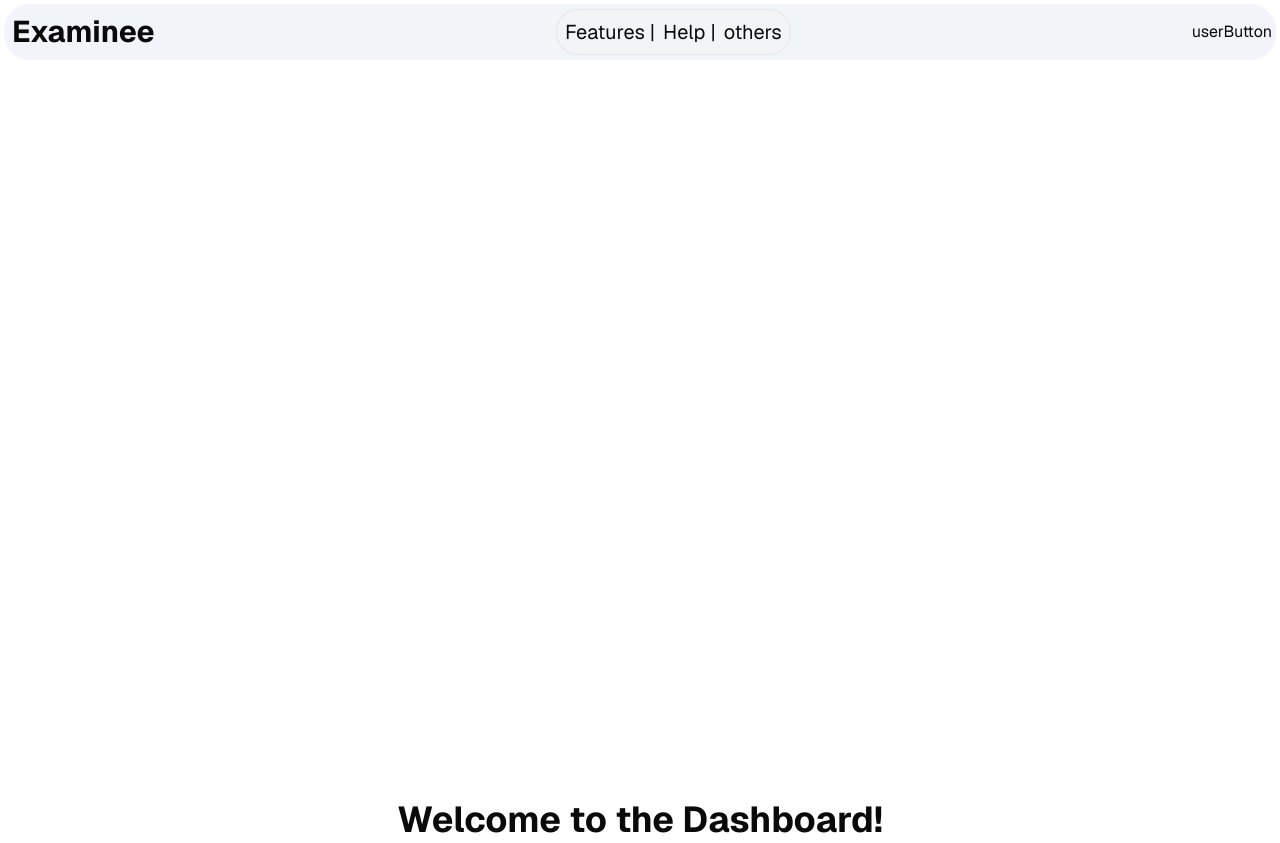
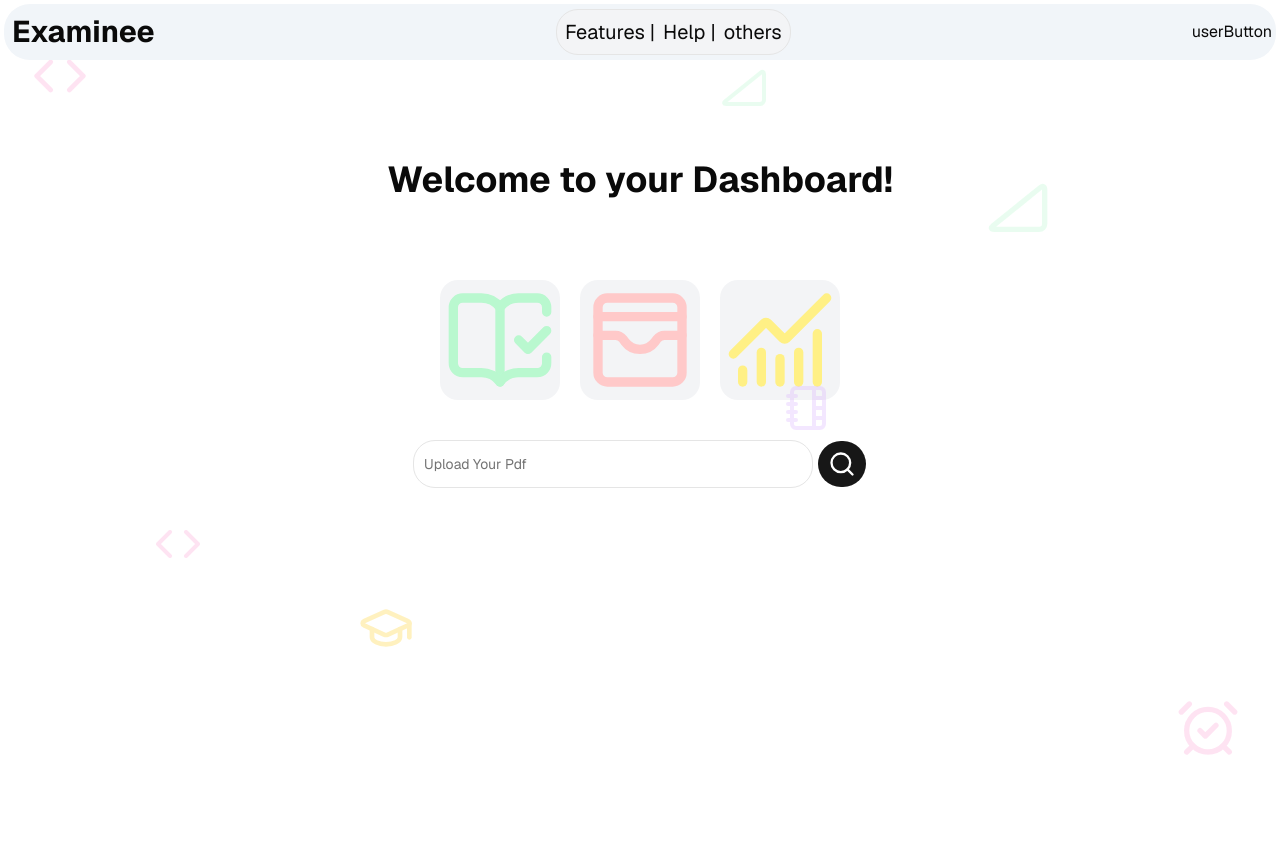
Before and after one commit to harshvardhansoni12-code/examinee, a Next.js app: page /dashboard in a window 1280 px wide. After the commit the page ends 800 px from the top, so only its background shows below. Built offline with nearby package versions, Linux system fonts and the light colour scheme.

Commit message:
added options in landing page

```diff
--- a/auth/components/UserSignIn.jsx
+++ b/auth/components/UserSignIn.jsx
@@ -17,16 +17,19 @@ const UserSignIn = ({ setState }) => {
     e.preventDefault();
     setLoading(true);
     setError("");
+    try {
       const result = await signIn("credentials", {
         email,
         password,
+        redirect: false,
       });
       if (result?.ok) {
-      setLoading(true);
-      router.push("/");
         setLoading(false);
-    } else {
-      setError("An unexpected error occurred");
+        router.push("/dashboard");
+        router.refresh();
+      }
+    } catch (error) {
+      setError(result?.error || "An unexpected error occurred");
       setLoading(false);
     }
   };
--- a/landing-page/components/background.jsx
+++ b/landing-page/components/background.jsx
@@ -3,7 +3,8 @@ import { TriangleRight } from "lucide-react";
 import { GraduationCap } from "lucide-react";
 import { Code } from "lucide-react";
 import { AlarmClockCheck } from "lucide-react";
-export const BackGround = () => {
+//
+export const Background = () => {
   return (
     <div className="">
       <Code className="absolute top-12 left-8 text-pink-300 size-14 opacity-30 animate-float" />
--- /dev/null
+++ b/landing-page/components/landing-options.jsx
@@ -0,0 +1,19 @@
+"use client";
+import { BookOpenCheck } from "lucide-react";
+import { WalletCards } from "lucide-react";
+import { ChartNoAxesCombined } from "lucide-react";
+export default function LandingOptions() {
+  return (
+    <div className="flex justify-center items-center gap-5">
+      <div className="bg-gray-100 hover:bg-gray-100 rounded-2xl">
+        <BookOpenCheck className="size-30 text-green-200 p-1" />
+      </div>
+      <div className="bg-gray-100 hover:bg-gray-200 rounded-2xl">
+        <WalletCards className="size-30 text-red-200 p-1" />
+      </div>
+      <div className="bg-gray-100 hover:bg-gray-200 rounded-2xl">
+        <ChartNoAxesCombined className="size-30 text-yellow-200 p-1" />
+      </div>
+    </div>
+  );
+}
--- a/landing-page/components/navbar/navbar.jsx
+++ b/landing-page/components/navbar/navbar.jsx
@@ -2,7 +2,7 @@ import { Options } from "./options";
 import { UserButton } from "../../../auth/components/UserButton";
 export const NavBar = () => {
   return (
-    <div className="absolute flex justify-between items-center rounded-4xl h-14 absoulute inset-0 m-1 p-1  bg-slate-100">
+    <div className="fixed top-0 left-0 right-0 flex justify-between items-center rounded-4xl h-14 m-1 p-1 bg-slate-100 z-50">
       <div className=" text-3xl font-bold flex justify-center pl-1">
         Examinee
       </div>
--- a/landing-page/components/navbar/options.jsx
+++ b/landing-page/components/navbar/options.jsx
@@ -2,9 +2,9 @@ export const Options = () => {
   return (
     <>
       <div className="flex text-xl bg-gray-100 p-1 rounded-3xl justify-between border">
-        <div className="m-1">Features |</div>
-        <div className="m-1">Help |</div>
-        <div className="m-1">others</div>
+        <div className="m-1 hover:underline">Features |</div>
+        <div className="m-1 hover:underline">Help |</div>
+        <div className="m-1 hover:underline">others</div>
       </div>
     </>
   );
--- a/src/app/dashboard/page.jsx
+++ b/src/app/dashboard/page.jsx
@@ -1,11 +1,20 @@
-// import { InputBar } from "../../landing-page/components/inputbar.jsx";
-// import { TypewriterEffect } from "@/components/ui/typewriter-effect";
-// import { AuthScreen } from "./authpage/AuthScreen.jsx";
-
+"use client";
+import { InputBar } from "../../../landing-page/components/inputbar.jsx";
+import LandingOptions from "../../../landing-page/components/landing-options";
 export default function Dashboard() {
   return (
-    <div className="flex items-center justify-center">
-      <div className="text-4xl font-bold">Welcome to the Dashboard!</div>
+    <div>
+      <div className="flex items-center justify-center">
+        <div className="text-4xl font-bold mb-20">
+          Welcome to your Dashboard!
+        </div>
+      </div>
+      <div className="mb-10">
+        <LandingOptions />
+      </div>
+      <div className="flex justify-center">
+        <InputBar />
+      </div>
     </div>
   );
 }
--- a/src/app/layout.js
+++ b/src/app/layout.js
@@ -1,6 +1,7 @@
 import { Geist, Geist_Mono } from "next/font/google";
 import { NavBar } from "../../landing-page/components/navbar/navbar.jsx";
 import { Providers } from "./providers.jsx";
+import { Background } from "../../landing-page/components/background.jsx";
 import "./globals.css";
 const geistSans = Geist({
   subsets: ["latin"],
@@ -19,9 +20,9 @@ export const metadata = {
 export default function RootLayout({ children }) {
   return (
     <html lang="en" className={`${geistSans.className}  h-full antialiased`}>
-      <body>
-        <div className="flex min-h-screen"></div>
+      <body className="pt-40">
         <Providers>
+          <Background />
           <NavBar />
           {children}
         </Providers>
--- a/src/app/page.js
+++ b/src/app/page.js
@@ -1,11 +1,19 @@
 "use client";
-
-import { BackGround } from "../../landing-page/components/background.jsx";
-// import { NavBar } from "../../landing-page/components/navbar/navbar.jsx";
 import { useSession } from "next-auth/react";
 import { useRouter } from "next/navigation";
+import { useEffect } from "react";
 export default function Home() {
-  const { session } = useSession();
+  const { session, status } = useSession();
   const router = useRouter();
-  return session ? router.push("/dashboard") : router.push("/authpage");
+  useEffect(() => {
+    if (status === "loading") return;
+    if (session) {
+      router.push("/dashboard");
+      router.refresh();
+    } else {
+      router.push("/authpage");
+      router.refresh();
+    }
+  }, [session, status, router]);
+  return <div></div>;
 }
```
Lines whose indentation alone changed are shown as unchanged.
